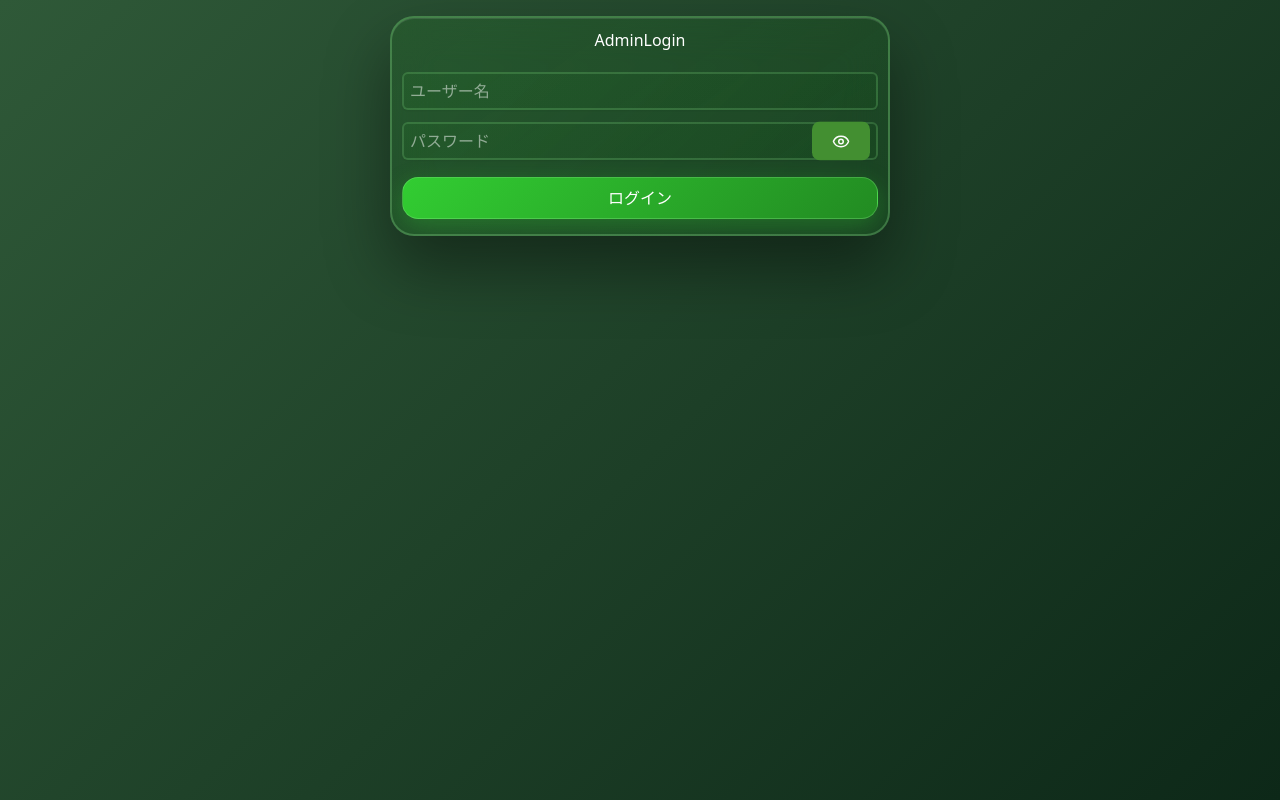
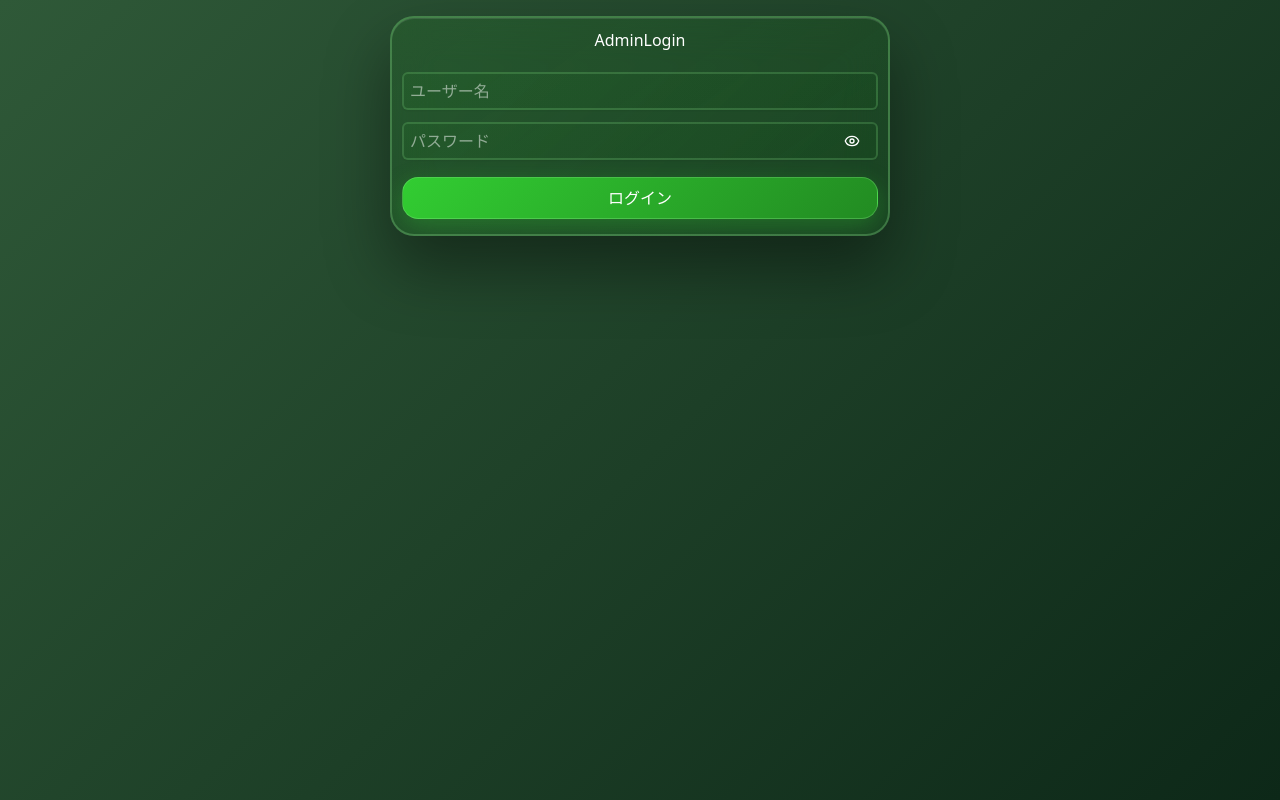
Before and after one commit to TaroAnzai/MahjongScoreProject, a React (Vite) app in the folder frontend/: page /mahjong/admin/login in a window 1280 px wide. Built offline with nearby package versions, Linux system fonts and the light colour scheme.

Commit message:
Frontend: Change button style

```diff
--- a/frontend/src/index.css
+++ b/frontend/src/index.css
@@ -83,20 +83,7 @@ h1 {
 }
 
 /* === ボタン === */
-button {
-  border-radius: 8px;
-  border: 1px solid transparent;
-  padding: 0.6em 1.2em;
-  font-size: 1em;
-  font-weight: 500;
-  font-family: inherit;
-  background-color: var(--primary);
-  color: var(--primary-foreground);
-  transition: filter 0.2s ease, border-color 0.25s;
-}
-button:hover {
-  filter: brightness(1.1);
-}
+
 button:focus,
 button:focus-visible {
   outline: 3px solid var(--ring);
--- a/frontend/src/pages/admin/AdminLogin.tsx
+++ b/frontend/src/pages/admin/AdminLogin.tsx
@@ -1,3 +1,4 @@
+import { Button } from '@/components/ui/button';
 import { Input } from '@/components/ui/input';
 import { useAdminLogin } from '@/hooks/useAdmin';
 import { Eye, EyeOff } from 'lucide-react';
@@ -42,16 +43,15 @@ export function AdminLogin() {
             className="pr-10"
           />
 
-          <button
+          <Button
             type="button"
             onClick={() => setShow(!show)}
-            className="absolute right-2 top-1/2 -translate-y-1/2
-             p-0 m-0 bg-transparent border-none shadow-none
-             text-gray-500 hover:text-gray-700
-             focus:outline-none"
+            variant="ghost"
+            size="icon"
+            className="absolute right-2 top-1/2 -translate-y-1/2"
           >
             {show ? <EyeOff size={18} /> : <Eye size={18} />}
-          </button>
+          </Button>
         </div>
         <button className="mahjong-button" type="submit">
           ログイン
```
